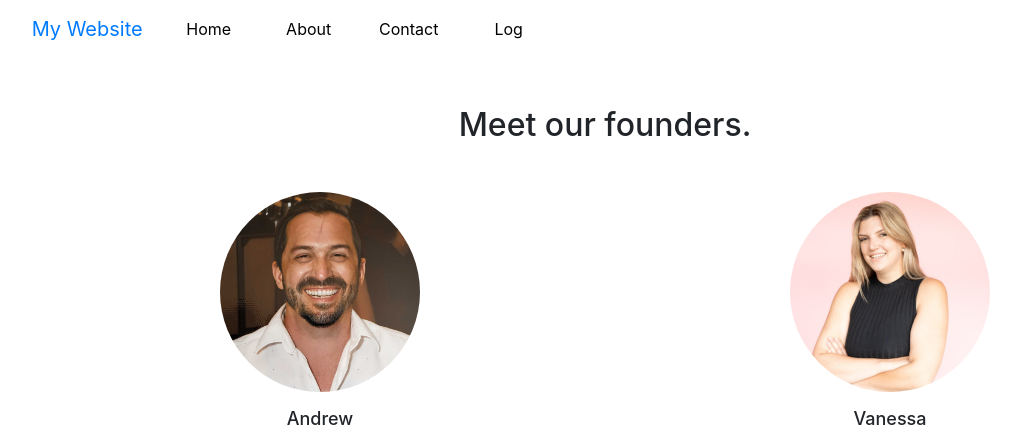
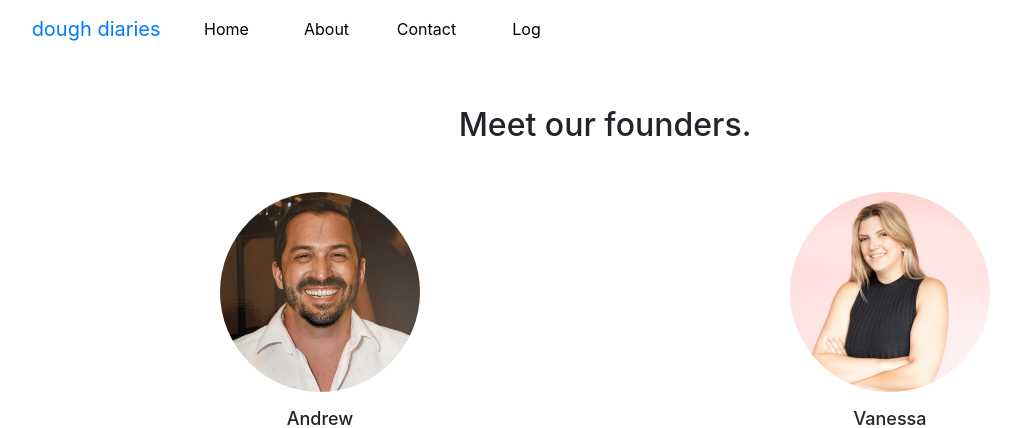
Before and after one commit to LamettaV/doughdiaries, a Flask app: page /about in a window 1280 px wide. Shown: the top 428 px of the page, without its empty margins (35-1056 px from the left). Run offline with Flask 3, Linux system fonts and the light colour scheme; some libraries are stand-ins or nearby versions.

Commit message:
Changed index content

```diff
--- a/templates/base.html
+++ b/templates/base.html
@@ -15,7 +15,7 @@
               <!-- Logo section -->
               <a class="navbar-brand" href="{{ url_for('home') }}">
                 <img src="{{ url_for('static', filename='img/dough.png') }}" alt="Logo" width="30" height="30" class="d-inline-block align-top">
-                My Website
+                dough diaries
               </a>
               <div class="collapse navbar-collapse" id="navbarNav">
                 <ul class="navbar-nav ms-auto">
--- a/templates/index.html
+++ b/templates/index.html
@@ -32,7 +32,7 @@
         </div>
     </div>
 
-    <div class="container my-5 headline-section">
+    <!-- <div class="container my-5 headline-section">
         <h2 class="text-center">Meet our founders</h2>
     </div>
 
@@ -49,7 +49,7 @@
                 <p>Vanessa is a seasoned expert in marketing and business development. <br> With her strategic insights, she drives our startup towards success.</p>
             </div>
         </div>
-    </div>
+    </div> -->
 
 {% endblock %}
 
```
